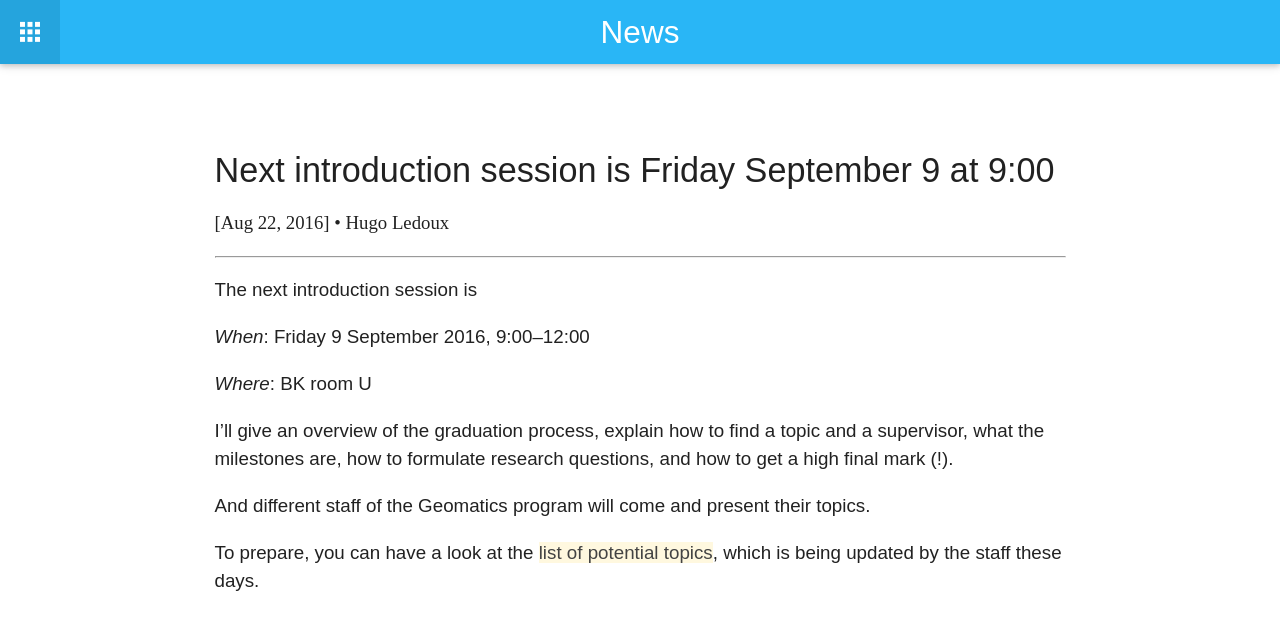
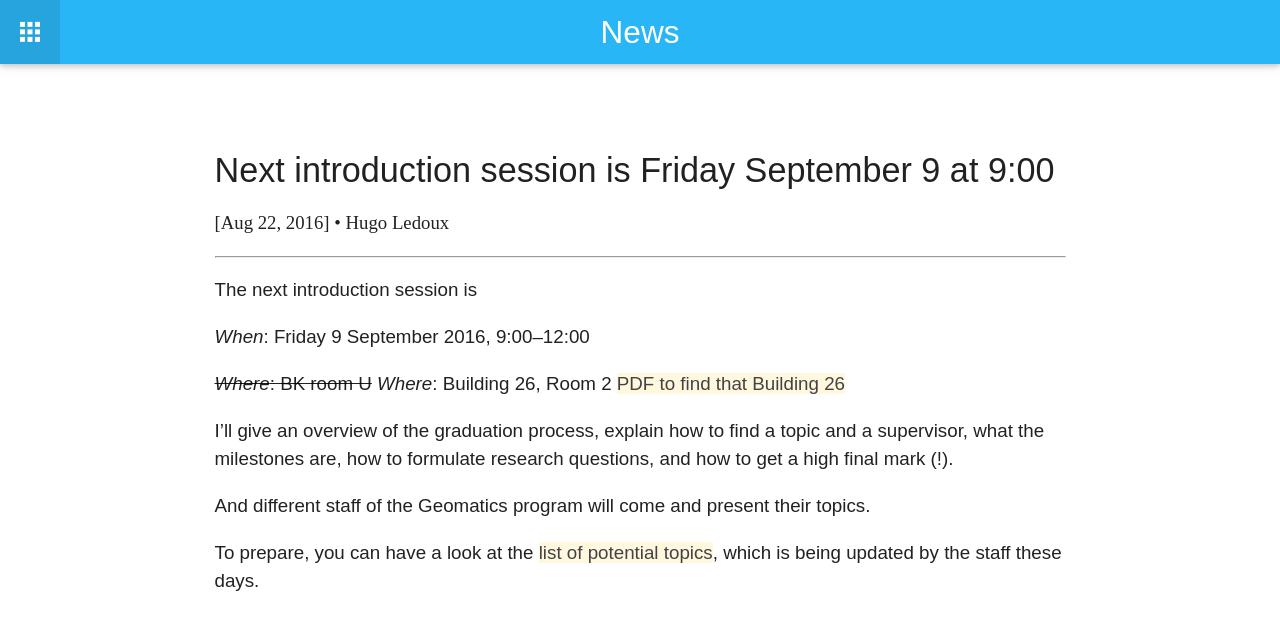
Before and after one commit to tudelft3d/geo2020, a Jekyll site: the page built from _posts/2016-08-22-intro-session.md, in a window 1280 px wide. Shown: the top 630 px of the page. Built offline with Jekyll 4.4.1, drawn with Linux system fonts in a browser that asks for light colours; nearby versions of some CDN libraries.

Commit message:
update room intro

```diff
--- a/_posts/2016-08-22-intro-session.md
+++ b/_posts/2016-08-22-intro-session.md
@@ -9,7 +9,8 @@ The next introduction session is
 
 _When_: Friday 9 September 2016, 9:00--12:00
 
-_Where_: BK room U
+<del>_Where_: BK room U</del>
+_Where_: Building 26, Room 2 [PDF to find that Building 26](http://studenten.tudelft.nl/fileadmin/Files/tudelft/over/contact_en_bereikbaarheid/Plattegrond_TUDelft.pdf)
 
 I'll give an overview of the graduation process, explain how to find a topic and a supervisor, what the milestones are, how to formulate research questions, and how to get a high final mark (!).
 
```
Also changed, not shown: introsession/index.md (+1 -1 lines).
